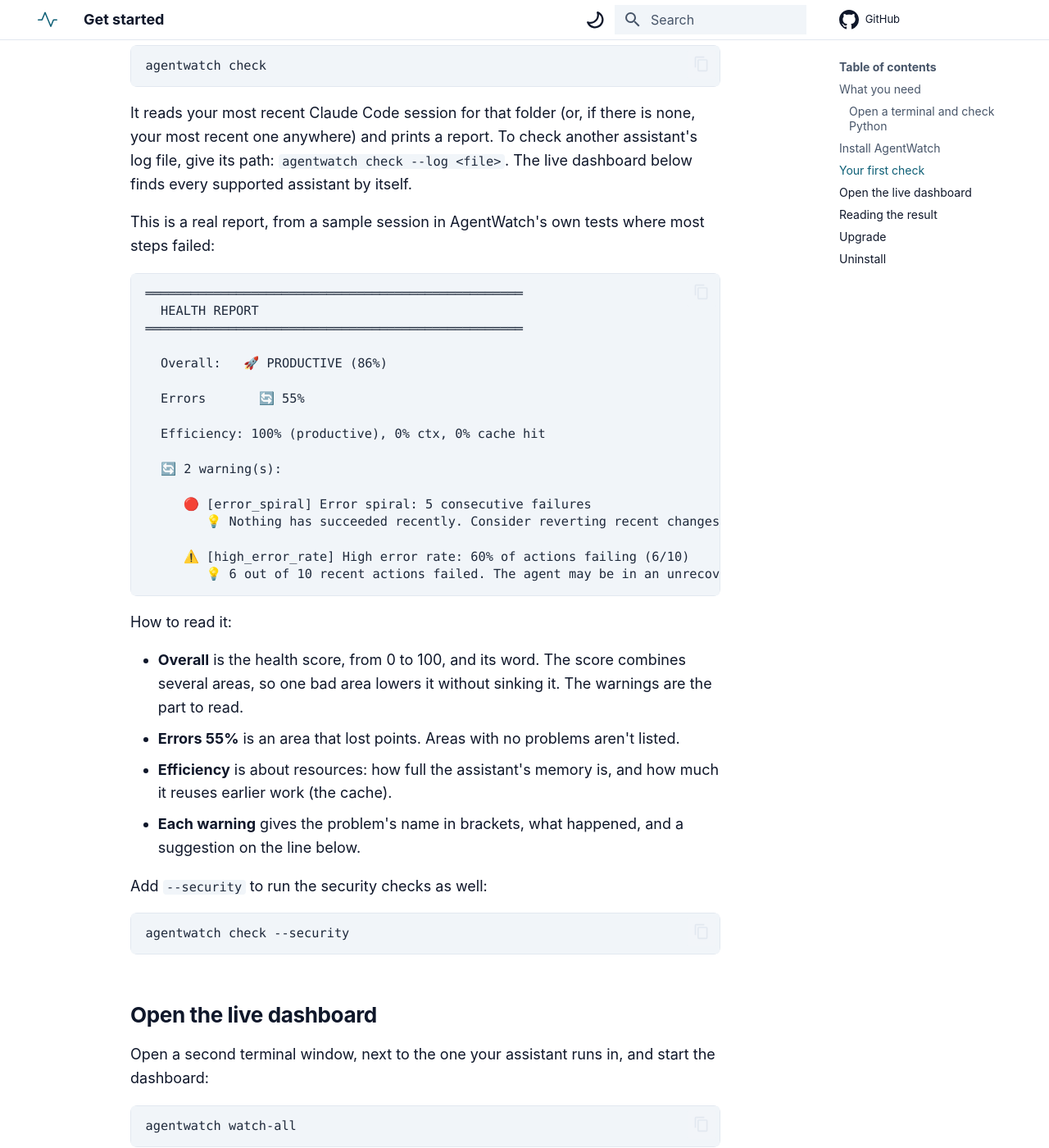
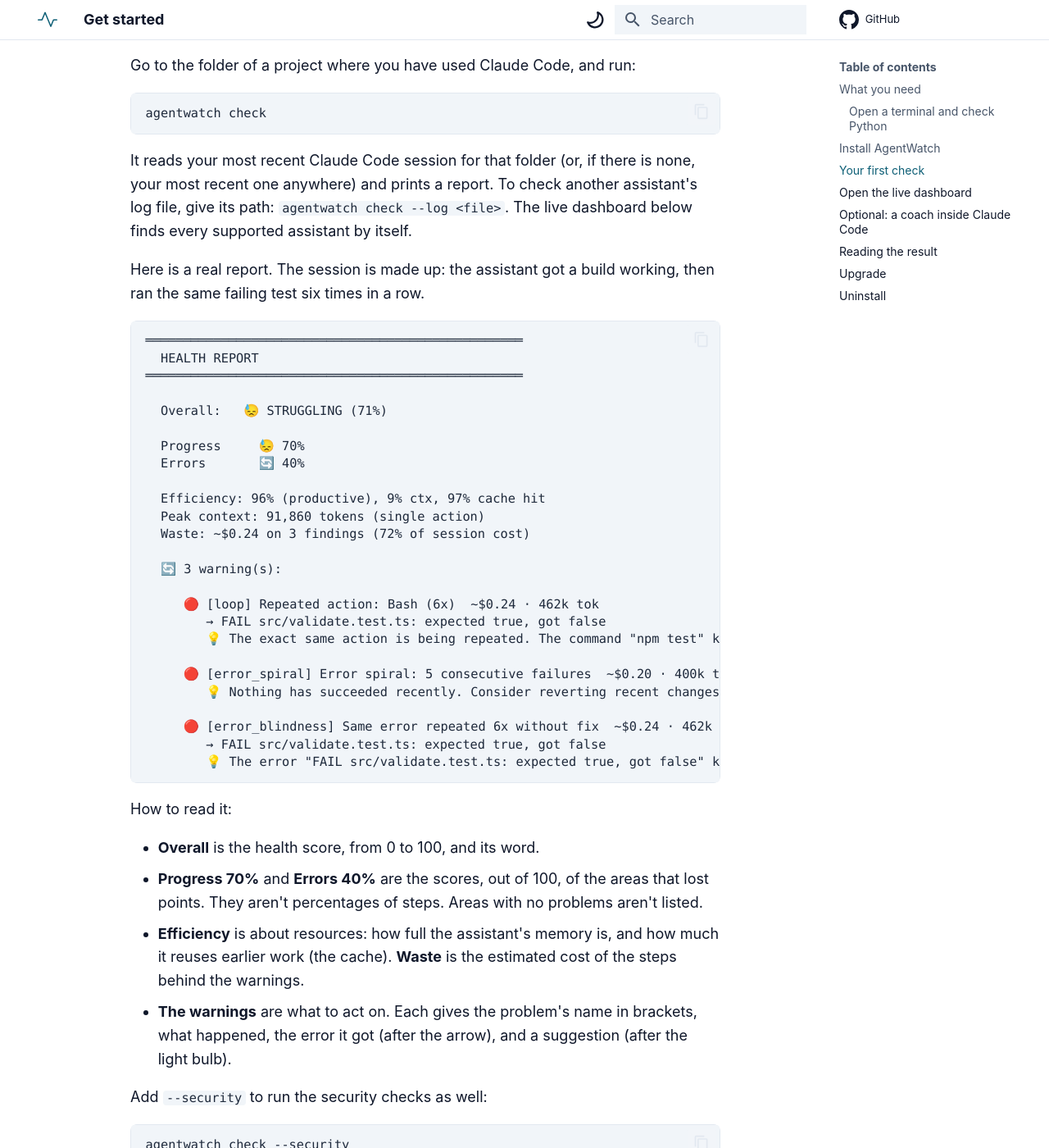
Before and after one commit to LoomLabs-Venture-Studio/agentwatch, an MkDocs documentation site: the page built from docs/get-started.md, in a window 1280 px wide and 1400 px high, scrolled down 1807 px. Shown: the whole window at 82% size. Built offline with MkDocs 1.6.1 and Material for MkDocs 9.7.7, drawn with Linux system fonts in a browser that asks for light colours; some web fonts are replaced; comment, search, counter and statistics services are not loaded; some of the changed text lies outside the part shown.

Commit message:
docs(site): verdict, privacy and plain-language fixes from QA [sprint-39]
- The one-word security verdict comes from security-scan only; Home,
  Get started and FAQ now say so.
- New sample report on Get started: real output in the struggling range,
  plus what the area numbers mean.
- Privacy wording: code and conversations are never uploaded, alert
  webhooks send a short warning message that can name a file or command,
  reverse lookups by net and the dashboard, what the history keeps.
- Plain language: terminal, pipx ensurepath, the PATH checkbox, Ollama,
  Moltbot and DNS lookups explained where they appear; plainer headings.
- Screenshot: new size, a caption line on "Security 0", and an "Open
  full size" link.
- Live-test claims for the ChatGPT app and Copilot in VS Code scoped to
  what was run (ps, check, the dashboard engine headless, Windows), and
  the detect note on macOS/Linux softened to sample data only.
- Claude Code plugin install steps on Get started and in the FAQ.

Co-Authored-By: Claude Opus 5.5 <noreply@anthropic.com>

````diff
--- a/docs/get-started.md
+++ b/docs/get-started.md
@@ -75,7 +76,9 @@ computer. Install pipx first, then AgentWatch.
     pipx ensurepath
     ```
 
-    Close the Terminal window, open a new one, and install AgentWatch:
+    `pipx ensurepath` lets your terminal find the commands pipx installs. It
+    takes effect in a new window, so close the Terminal window, open a new one,
+    and install AgentWatch:
 
     ```bash
     pipx install agentwatch-monitor
@@ -88,7 +91,9 @@ computer. Install pipx first, then AgentWatch.
     py -m pipx ensurepath
     ```
 
-    Close the terminal window, open a new one, and install AgentWatch:
+    `pipx ensurepath` lets your terminal find the commands pipx installs. It
+    takes effect in a new window, so close the terminal window, open a new one,
+    and install AgentWatch:
 
     ```powershell
     pipx install agentwatch-monitor
@@ -103,7 +108,9 @@ computer. Install pipx first, then AgentWatch.
     pipx ensurepath
     ```
 
-    Close the terminal, open a new one, and install AgentWatch:
+    `pipx ensurepath` lets your terminal find the commands pipx installs. It
+    takes effect in a new window, so close the terminal, open a new one, and
+    install AgentWatch:
 
     ```bash
     pipx install agentwatch-monitor
@@ -136,40 +143,49 @@ none, your most recent one anywhere) and prints a report. To check another
 assistant's log file, give its path: `agentwatch check --log <file>`. The live
 dashboard below finds every supported assistant by itself.
 
-This is a real report, from a sample session in AgentWatch's own tests where
-most steps failed:
+Here is a real report. The session is made up: the assistant got a build
+working, then ran the same failing test six times in a row.
 
 ```text
 ══════════════════════════════════════════════════
   HEALTH REPORT
 ══════════════════════════════════════════════════
 
-  Overall:   🚀 PRODUCTIVE (86%)
+  Overall:   😓 STRUGGLING (71%)
 
-  Errors       🔄 55%
+  Progress     😓 70%
+  Errors       🔄 40%
 
-  Efficiency: 100% (productive), 0% ctx, 0% cache hit
+  Efficiency: 96% (productive), 9% ctx, 97% cache hit
+  Peak context: 91,860 tokens (single action)
+  Waste: ~$0.24 on 3 findings (72% of session cost)
 
-  🔄 2 warning(s):
+  🔄 3 warning(s):
 
-     🔴 [error_spiral] Error spiral: 5 consecutive failures
+     🔴 [loop] Repeated action: Bash (6x)  ~$0.24 · 462k tok
+        → FAIL src/validate.test.ts: expected true, got false
+        💡 The exact same action is being repeated. The command "npm test" keeps failing — try a fundamentally different approach.
+
+     🔴 [error_spiral] Error spiral: 5 consecutive failures  ~$0.20 · 400k tok
         💡 Nothing has succeeded recently. Consider reverting recent changes or trying a completely different approach.
 
-     ⚠️ [high_error_rate] High error rate: 60% of actions failing (6/10)
-        💡 6 out of 10 recent actions failed. The agent may be in an unrecoverable state for this approach.
+     🔴 [error_blindness] Same error repeated 6x without fix  ~$0.24 · 462k tok
+        → FAIL src/validate.test.ts: expected true, got false
+        💡 The error "FAIL src/validate.test.ts: expected true, got false" keeps appearing unchanged. The agent isn't reading or ad
 ```
 
 How to read it:
 
-- **Overall** is the health score, from 0 to 100, and its word. The score
-  combines several areas, so one bad area lowers it without sinking it. The
-  warnings are the part to read.
-- **Errors 55%** is an area that lost points. Areas with no problems aren't
-  listed.
+- **Overall** is the health score, from 0 to 100, and its word.
+- **Progress 70%** and **Errors 40%** are the scores, out of 100, of the areas
+  that lost points. They aren't percentages of steps. Areas with no problems
+  aren't listed.
 - **Efficiency** is about resources: how full the assistant's memory is, and
-  how much it reuses earlier work (the cache).
-- **Each warning** gives the problem's name in brackets, what happened, and a
-  suggestion on the line below.
+  how much it reuses earlier work (the cache). **Waste** is the estimated cost
+  of the steps behind the warnings.
+- **The warnings** are what to act on. Each gives the problem's name in
+  brackets, what happened, the error it got (after the arrow), and a suggestion
+  (after the light bulb).
 
 Add `--security` to run the security checks as well:
 
@@ -216,6 +232,31 @@ agentwatch watch-all --headless --notify
     agentwatch --theme ascii watch-all
     ```
 
+## Optional: a coach inside Claude Code
+
+If you use Claude Code, AgentWatch's plugin can step in while Claude works:
+
+- **Coaching.** After each step it checks the session. When a serious loop,
+  error spiral or stuck pattern shows up, it adds a short note for Claude: what
+  is wrong, and what to try instead. Each problem is noted once.
+- **Loop breaker.** When the same step has run 6 or more times in the last 10,
+  it blocks the next identical step once and tells Claude why. Commands that
+  are meant to repeat, such as running tests, are never blocked.
+
+The plugin needs AgentWatch 0.2.0 or newer, installed as above. Then type these
+two commands in Claude Code:
+
+```text
+/plugin marketplace add LoomLabs-Venture-Studio/agentwatch
+/plugin install agentwatch@agentwatch
+```
+
+On Claude Code 2.1.275 or newer, one command does both:
+`/plugin install agentwatch --marketplace LoomLabs-Venture-Studio/agentwatch`.
+
+To turn the loop breaker off, set the environment variable
+`AGENTWATCH_LOOP_BREAKER` to `off` before you start Claude Code.
+
 ## Reading the result
 
 The health score runs from 0 to 100. AgentWatch describes each range in a word:
@@ -230,9 +271,10 @@ The health score runs from 0 to 100. AgentWatch describes each range in a word:
 With `--theme classic` the same ranges are called healthy, degraded, warning and
 critical.
 
-The security verdict is separate: **secure** (100, nothing found), **at risk**
-(50–99) or **compromised** (below 50). A single critical finding means
-compromised.
+For security, `agentwatch security-scan` gives a one-word verdict: **secure**
+(100, nothing found), **at risk** (50–99) or **compromised** (below 50). A
+single critical finding means compromised. `check --security` and the dashboard
+list the security findings themselves, without that word.
 
 [What it checks](what-it-checks.md) explains each warning and what to do about it.
 
````
Also changed, not shown: other parts of docs/get-started.md (+2 -1 lines), docs/commands.md (+5 -3 lines), docs/faq.md (+38 -22 lines), docs/index.md (+23 -16 lines), docs/supported-agents.md (+8 -4 lines), docs/what-it-checks.md (+7 -5 lines).
